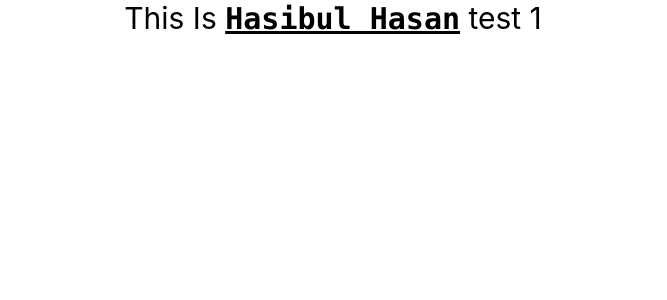
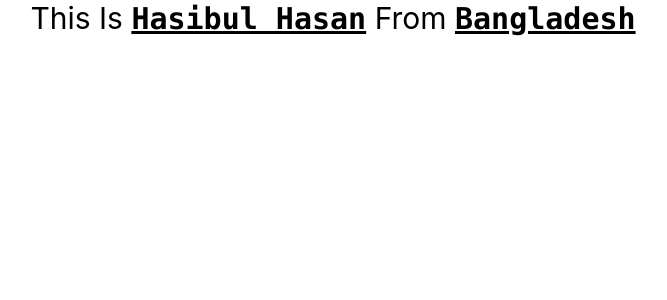
Before and after one commit to hasibul442/hasibul, a React (Create React App) app: page / in a window 1280 px wide. Shown: the top 300 px of the page, without its empty margins (307-974 px from the left). Built offline with nearby package versions, Linux system fonts and the light colour scheme.

Commit message:
Text Change

```diff
--- a/src/App.js
+++ b/src/App.js
@@ -5,7 +5,7 @@
   return (
     <div className="App">
       <p className="text-3xl">
-        This Is <samp className='font-bold underline'>Hasibul Hasan</samp> test 1
+        This Is <samp className='font-bold underline'>Hasibul Hasan</samp> From <samp className='font-bold underline'>Bangladesh</samp>
     </p>
     </div>
   );
```
Also changed, not shown: firebase.json.
